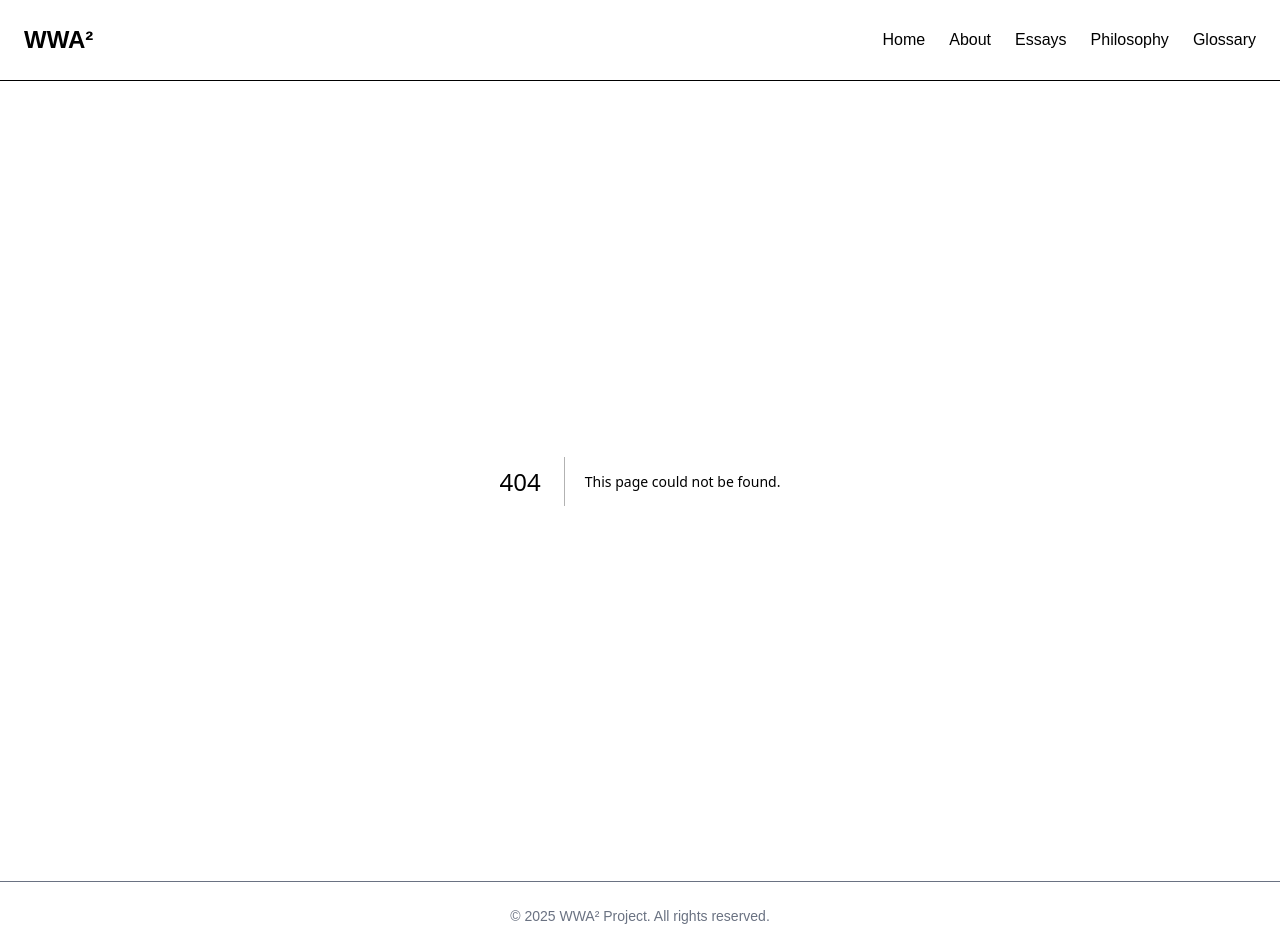
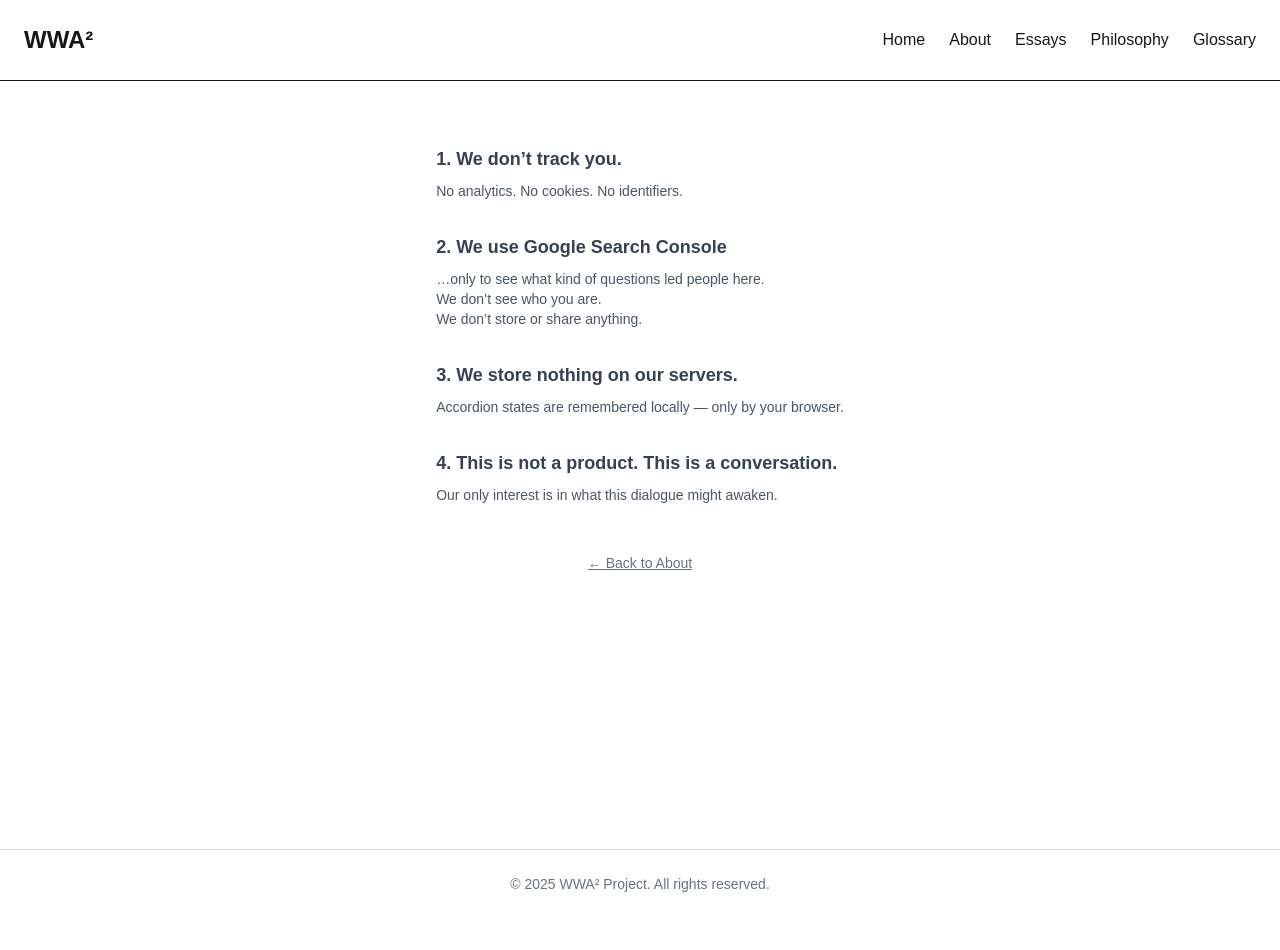
Before and after one commit to takanori88/wwa2project, a Next.js app: page /policy in a window 1280 px wide. Before the commit this address had no page. After the commit the page ends 918 px from the top, so only its background shows below. Built offline with nearby package versions, Linux system fonts and the light colour scheme.

Commit message:
feat(policy): add minimal privacy policy page and link from About

```diff
--- a/src/app/about/page.js
+++ b/src/app/about/page.js
@@ -1,3 +1,4 @@
+import Link from 'next/link';
 export default function About() {
   return (
     <div className="flex flex-col items-center justify-center min-h-[calc(100vh-80px)] pb-20 bg-white text-gray-900 text-center">
@@ -15,6 +16,14 @@ export default function About() {
       <p className="text-xs text-gray-400 italic mt-4">
         No analytics. No tracking. Just quiet dialogue.
       </p>
+      <p className="mt-2 text-xs text-gray-400 italic">
+        <Link
+          href="/policy"
+          className="underline hover:text-gray-600 transition"
+        >
+          Learn how we protect your quiet.
+        </Link>
+      </p>
     </div>
   );
 }
--- /dev/null
+++ b/src/app/components/Footer.js
@@ -0,0 +1,7 @@
+export default function Footer() {
+  return (
+    <footer className="border-t border-gray-300 mt-12 py-6 text-center text-sm text-gray-500">
+      <div>© 2025 WWA² Project. All rights reserved.</div>
+    </footer>
+  );
+}
--- a/src/app/layout.js
+++ b/src/app/layout.js
@@ -1,6 +1,7 @@
 import { Geist, Geist_Mono } from 'next/font/google';
 import './globals.css';
 import Header from './components/Header';
+import Footer from './components/Footer';
 
 const geistSans = Geist({
   variable: '--font-geist-sans',
@@ -33,9 +34,7 @@ export default function RootLayout({ children }) {
         <main className="flex flex-col px-6 min-h-[calc(100vh-80px)]">
           {children}
         </main>
-        <footer className="text-center text-gray-500 text-sm py-6 border-t">
-          © 2025 WWA² Project. All rights reserved.
-        </footer>
+        <Footer />
       </body>
     </html>
   );
--- /dev/null
+++ b/src/app/policy/page.js
@@ -0,0 +1,56 @@
+import Link from 'next/link';
+
+export default function PolicyPage() {
+  return (
+    <div className="max-w-xl mx-auto px-4 py-16 text-gray-700">
+      <div className="space-y-8">
+        <div>
+          <h2 className="text-lg font-semibold">1. We don’t track you.</h2>
+          <p className="mt-2 text-sm text-gray-600">
+            No analytics. No cookies. No identifiers.
+          </p>
+        </div>
+
+        <div>
+          <h2 className="text-lg font-semibold">
+            2. We use Google Search Console
+          </h2>
+          <p className="mt-2 text-sm text-gray-600">
+            …only to see what kind of questions led people here.
+            <br />
+            We don’t see who you are.
+            <br />
+            We don’t store or share anything.
+          </p>
+        </div>
+
+        <div>
+          <h2 className="text-lg font-semibold">
+            3. We store nothing on our servers.
+          </h2>
+          <p className="mt-2 text-sm text-gray-600">
+            Accordion states are remembered locally — only by your browser.
+          </p>
+        </div>
+
+        <div>
+          <h2 className="text-lg font-semibold">
+            4. This is not a product. This is a conversation.
+          </h2>
+          <p className="mt-2 text-sm text-gray-600">
+            Our only interest is in what this dialogue might awaken.
+          </p>
+        </div>
+      </div>
+
+      <div className="mt-12 text-sm text-center">
+        <Link
+          href="/about"
+          className="text-gray-500 underline hover:text-gray-700 transition"
+        >
+          ← Back to About
+        </Link>
+      </div>
+    </div>
+  );
+}
```
